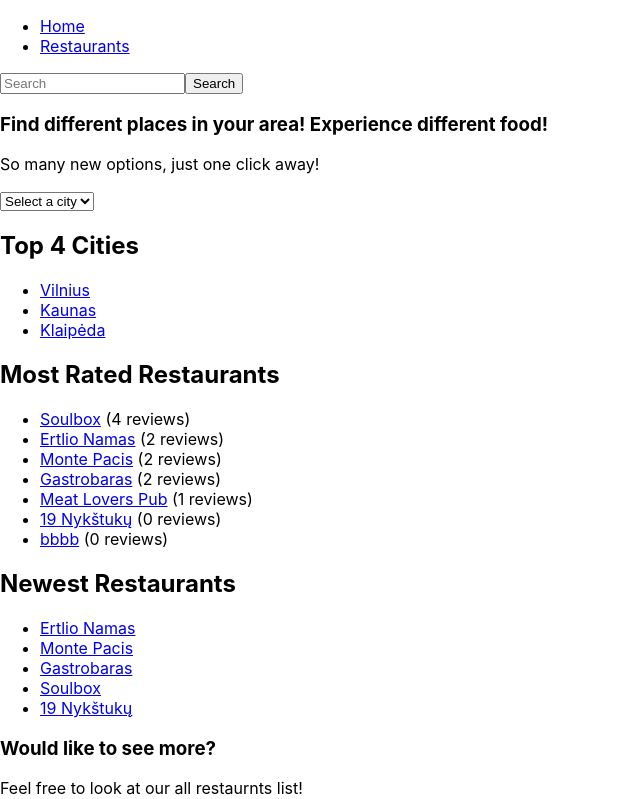
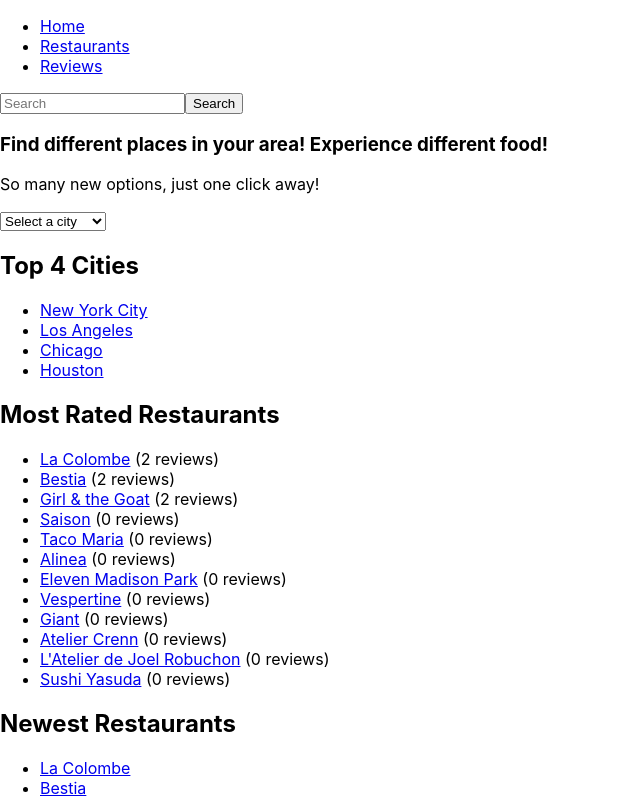
Before and after one commit to RutkisXd/review-page, a React (Create React App) app: page / in a window 1280 px wide. Shown: the top 799 px of the page, without its empty margins (0-640 px from the left). Built offline with nearby package versions, Linux system fonts and the light colour scheme; data requests are answered from the project's data file.

Commit message:
added-all-reviews

```diff
--- a/db.json
+++ b/db.json
@@ -2,128 +2,167 @@
   "cities": [
     {
       "id": 1,
-      "name": "Vilnius"
+      "name": "New York City"
     },
     {
       "id": 2,
-      "name": "Kaunas"
+      "name": "Los Angeles"
     },
     {
       "id": 3,
-      "name": "Klaipėda"
+      "name": "Chicago"
+    },
+    {
+      "id": 4,
+      "name": "Houston"
+    },
+    {
+      "id": 5,
+      "name": "Phoenix"
+    },
+    {
+      "id": 6,
+      "name": "Philadelphia"
+    },
+    {
+      "id": 7,
+      "name": "San Antonio"
+    },
+    {
+      "id": 8,
+      "name": "San Diego"
+    },
+    {
+      "id": 9,
+      "name": "Dallas"
+    },
+    {
+      "id": 10,
+      "name": "San Jose"
     }
   ],
   "restaurants": [
     {
       "id": 1,
-      "name": "Ertlio Namas",
-      "cityId": 3,
-      "address": "Stiklių g. 7, Vilnius 01131"
+      "name": "La Colombe",
+      "cityId": 1,
+      "address": "400 Lafayette St, New York, NY 10003",
+      "photo": "https://www.lacolombe.com/pages/locations/lafayette"
     },
     {
       "id": 2,
-      "name": "Monte Pacis",
-      "cityId": 1,
-      "address": "T. Kosciuškos g. 11, Trakai 21104"
+      "name": "Bestia",
+      "cityId": 2,
+      "address": "2121 E 7th Pl, Los Angeles, CA 90021",
+      "photo": "https://bestiala.com/"
     },
     {
       "id": 3,
-      "name": "Gastrobaras",
-      "cityId": 2,
-      "address": "Vilniaus g. 34, Kaunas 44280"
+      "name": "Girl & the Goat",
+      "cityId": 3,
+      "address": "809 W Randolph St, Chicago, IL 60607",
+      "photo": "https://www.girlandthegoat.com/"
     },
     {
       "id": 4,
-      "name": "Soulbox",
-      "cityId": 2,
-      "address": "Savanorių pr. 66, Kaunas 44254"
+      "name": "Saison",
+      "cityId": 1,
+      "address": "1529 Mission St, San Francisco, CA 94103",
+      "photo": "https://saisonsf.com/"
     },
     {
       "id": 5,
-      "name": "19 Nykštukų",
-      "cityId": 3,
-      "address": "Turgaus g. 1, Klaipėda 91247"
+      "name": "Taco Maria",
+      "cityId": 2,
+      "address": "3313 Hyland Ave, Costa Mesa, CA 92626",
+      "photo": "https://www.tacomaria.com/"
     },
     {
       "id": 6,
-      "name": "Meat Lovers Pub",
+      "name": "Alinea",
       "cityId": 3,
-      "address": "Turgaus g. 21, Klaipėda 91247"
+      "address": "1723 N Halsted St, Chicago, IL 60614",
+      "photo": "https://www.alinearestaurant.com/"
     },
     {
-      "name": "bbbb",
-      "address": "bbbbb",
+      "id": 7,
+      "name": "Eleven Madison Park",
+      "cityId": 1,
+      "address": "11 Madison Ave, New York, NY 10010",
+      "photo": "https://www.elevenmadisonpark.com/"
+    },
+    {
+      "id": 8,
+      "name": "Vespertine",
+      "cityId": 2,
+      "address": "3599 Hayden Ave, Culver City, CA 90232",
+      "photo": "https://vespertine.la/"
+    },
+    {
+      "id": 9,
+      "name": "Giant",
       "cityId": 3,
-      "photo": "bbbbb",
-      "id": 7
+      "address": "3209 W Armitage Ave, Chicago, IL 60647",
+      "photo": "https://www.giantrestaurant.com/"
+    },
+    {
+      "id": 10,
+      "name": "Atelier Crenn",
+      "cityId": 1,
+      "address": "3127 Fillmore St, San Francisco, CA 94123",
+      "photo": "https://www.ateliercrenn.com/"
+    },
+    {
+      "id": 11,
+      "name": "L'Atelier de Joel Robuchon",
+      "cityId": 1,
+      "address": "85 10th Ave, New York, NY 10011",
+      "photo": "https://www.latelier-newyork.com/"
+    },
+    {
+      "id": 12,
+      "name": "Sushi Yasuda",
+      "cityId": 1,
+      "address": "204 E 43rd St, New York, NY 10017",
+      "photo": "https://www.sushiyasuda.com/"
     }
   ],
   "reviews": [
     {
       "id": 1,
       "restaurantId": 1,
-      "title": "Authentic Lithuanian food",
-      "body": "Ertlio Namas is the perfect place to try traditional Lithuanian dishes. The atmosphere is cozy and the food is delicious."
+      "title": "Excellent food and service",
+      "body": "I had an amazing experience at Le Bernardin. The food was exquisite and the service was top-notch. Highly recommend!"
     },
     {
       "id": 2,
       "restaurantId": 2,
-      "title": "Fine dining in a historic setting",
-      "body": "Monte Pacis is a must-visit for anyone looking for an upscale dining experience. The restaurant is housed in a beautiful historic building and the food is top-notch."
+      "title": "Best meal of my life",
+      "body": "Spago is simply incredible. Every dish was a work of art, and the flavors were out of this world. I will never forget this meal."
     },
     {
       "id": 3,
       "restaurantId": 3,
-      "title": "Great food, even better cocktails",
-      "body": "Gastrobaras is a dsdsdsdhidden gem in Kaunas. The food is amazing, but don't miss out on the creative cocktails!"
+      "title": "Incredible dining experience",
+      "body": "Alinea is a true culinary masterpiece. The creativity and attention to detail in each dish is mind-blowing. Highly recommend!"
     },
     {
       "id": 4,
-      "restaurantId": 4,
-      "title": "Burgers and craft beer",
-      "body": "Soulbox is the perfect spot for a casual meal and drinks with friends. The burgers are fantastic and the craft beer selection is impressive."
+      "restaurantId": 1,
+      "title": "Absolutely delicious",
+      "body": "Le Bernardin blew me away with their seafood dishes. Each dish was expertly prepared and bursting with flavor. Can't wait to go back!"
     },
     {
       "id": 5,
-      "restaurantId": 1,
-      "title": "Authentic Lithuanian food",
-      "body": "Ertlio Namas is the perfect place to try traditional Lithuanian dishes. The atmosphere is cozy and the food is delicious."
+      "restaurantId": 2,
+      "title": "Amazing atmosphere",
+      "body": "The atmosphere at Spago is so chic and sophisticated. I felt like I was dining in a movie. And the food was just as amazing as the setting."
     },
     {
       "id": 6,
-      "restaurantId": 2,
-      "title": "Fine dining in a historic setting",
-      "body": "Monte Pacis is a must-visit for anyone looking for an upscale dining experience. The restaurant is housed in a beautiful historic building and the food is top-notch."
-    },
-    {
-      "id": 7,
       "restaurantId": 3,
-      "title": "Great food, even better cocktails",
-      "body": "Gastrobaras is a hidden gem in dsdsdsdKaunas. The food is amazing, but don't miss out on the creative cocktails!"
-    },
-    {
-      "id": 8,
-      "restaurantId": 4,
-      "title": "Burgers and craft beer",
-      "body": "Soulbox is the perfect spot for a casual meal and drinks with friends. The burgers are fantastic and the craft beer selection is impressive."
-    },
-    {
-      "restaurantId": 4,
-      "title": "bbbb",
-      "body": "sdsd",
-      "id": 12
-    },
-    {
-      "restaurantId": "4",
-      "title": "sdsdsd",
-      "body": "sdsdsd",
-      "id": 13
-    },
-    {
-      "restaurantId": "6",
-      "title": "asdad",
-      "body": "asdasdad",
-      "id": 19
+      "title": "Unforgettable experience",
+      "body": "Alinea is more than just a meal, it's an experience. The attention to detail in every aspect of the dining experience is truly impressive."
     }
   ]
 }
--- a/src/App.js
+++ b/src/App.js
@@ -5,6 +5,7 @@
 import { BrowserRouter as Router, Routes, Route } from 'react-router-dom';
 import Navigation from './Components/Navigation';
 import RestaurantList from './Pages/ResutantsPage';
+import ReviewsPage from './Pages/Reviews';
 
 function App() {
   return (
@@ -15,8 +16,8 @@
           <Route path="/" element={<HomePage />} />
           <Route path="/restaurants" element={<RestaurantList />} />
           <Route path="/restaurants/:restaurantId" element={<RestaurantDetailPage />} />
-          <Route path="/restaurants/:cityId?" component={<RestaurantList />} />
-
+          <Route path="/restaurants?:cityId" element={<RestaurantList />} />
+          <Route path='/reviews' element={<ReviewsPage />} />
         </Routes>
       </div>
     </Router>
--- a/src/Components/Navigation.js
+++ b/src/Components/Navigation.js
@@ -16,6 +16,9 @@
         <li>
           <Link to="/restaurants">Restaurants</Link>
         </li>
+        <li>
+          <Link to="/reviews">Reviews</Link>
+        </li>
       </ul>
       <form onSubmit={handleSearchSubmit}>
         <input type="text" placeholder="Search" />
--- a/src/Components/PopularCities.js
+++ b/src/Components/PopularCities.js
@@ -8,7 +8,7 @@
     fetch('http://localhost:3000/cities')
       .then(response => response.json())
       .then(data => {
-        setCities(data.slice(-4));
+        setCities(data.slice(0, 4));
       })
       .catch(error => {
         console.error('Error fetching city data:', error);
--- a/src/Pages/ResutantsPage.js
+++ b/src/Pages/ResutantsPage.js
@@ -90,10 +90,11 @@
     setNewRestaurantPhoto(restaurant.photo);
   }
 
+  console.log(cityId)
+
   return (
     <div>
       <h3>{cityId ? `Restaurants in ${getCityName(cityId)}` : 'All Restaurants'}</h3>
-
 
       <form onSubmit={handleSubmit}>
         <label>
--- /dev/null
+++ b/src/Pages/Reviews.js
@@ -0,0 +1,102 @@
+
+import React, { useState, useEffect } from 'react';
+import { Link } from 'react-router-dom';
+
+export default function ReviewsPage() {
+    const [reviews, setReviews] = useState([]);
+    const [editReviewId, setEditReviewId] = useState(null);
+    const [editedReview, setEditedReview] = useState({
+        title: '',
+        body: '',
+    });
+
+    useEffect(() => {
+        Promise.all([
+          fetch('http://localhost:3000/reviews').then(response => response.json()),
+          fetch('http://localhost:3000/restaurants').then(response => response.json())
+        ]).then(([reviewsData, restaurantsData]) => {
+          const reviewsWithRestaurantName = reviewsData.map(review => {
+            const restaurant = restaurantsData.find(restaurant => restaurant.id === review.restaurantId);
+            return { ...review, restaurantName: restaurant ? restaurant.name : '' };
+          });
+          setReviews(reviewsWithRestaurantName);
+        }).catch(error => console.error(error))
+      }, []);
+
+
+    function handleDeleteReview(id) {
+        fetch(`http://localhost:3000/reviews/${id}`, {
+        method: 'DELETE',
+        })
+        .then(response => response.json())
+        .then(data => {
+            // Remove the deleted review from the state
+            setReviews(reviews.filter(review => review.id !== id));
+        })
+        .catch(error => console.error(error))
+    }
+
+    function handleEditReview(id, review) {
+        setEditReviewId(id);
+        setEditedReview(review);
+    }
+
+    function handleSaveReview(id) {
+        fetch(`http://localhost:3000/reviews/${id}`, {
+        method: 'PATCH',
+        headers: {
+            'Content-Type': 'application/json',
+        },
+        body: JSON.stringify(editedReview),
+        })
+        .then(response => response.json())
+        .then(data => {
+            // Update the edited review in the state
+            setReviews(reviews.map(review => {
+            if (review.id === id) {
+                return { ...review, ...editedReview };
+            } else {
+                return review;
+            }
+            }));
+            // Clear the edited review state and edit review id state
+            setEditedReview({ title: '', body: '' });
+            setEditReviewId(null);
+        })
+        .catch(error => console.error(error))
+    }
+
+    function handleChange(event) {
+        setEditedReview({
+        ...editedReview,
+        [event.target.name]: event.target.value,
+        });
+    }
+
+    return (
+        <div>
+        <h2>All Reviews</h2>
+        <ul>
+            {reviews.map(review => (
+            <li key={review.id}>
+                {editReviewId === review.id ? (
+                <>
+                    <p>Title: <input type="text" name="title" value={editedReview.title} onChange={handleChange} /></p>
+                    <p>Body: <input type="text" name="body" value={editedReview.body} onChange={handleChange} /></p>
+                    <button onClick={() => handleSaveReview(review.id)}>Save Review</button>
+                </>
+                ) : (
+                <>
+                    <p>Title: {review.title}</p>
+                    <p>Body: {review.body}</p>
+                    <p>Restaurant: <Link to={`/restaurants/${review.restaurantId}`}>{review.restaurantName}</Link></p>
+                    <button onClick={() => handleDeleteReview(review.id)}>Delete Review</button>
+                    <button onClick={() => handleEditReview(review.id, { title: review.title, body: review.body })}>Edit Review</button>
+                </>
+                )}
+            </li>
+            ))}
+        </ul>
+        </div>
+    );
+}
```
Also changed, not shown: src/Components/Buttons.js (deleted, +0 -17 lines), src/Components/WriteReview.js (deleted, +0 -60 lines), src/Pages/SearchResults.js (added, +33 -0 lines).
